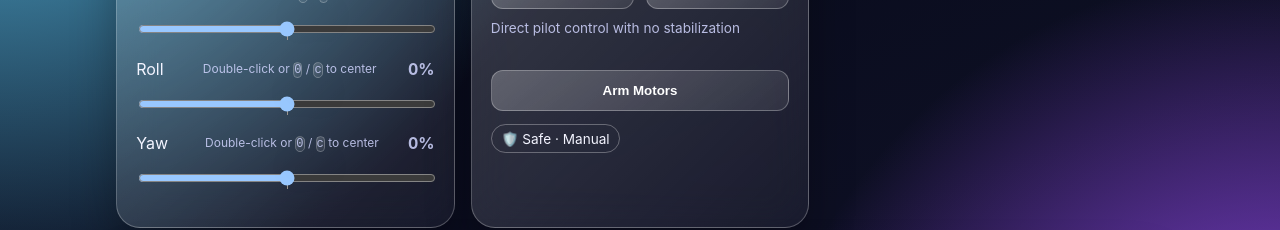
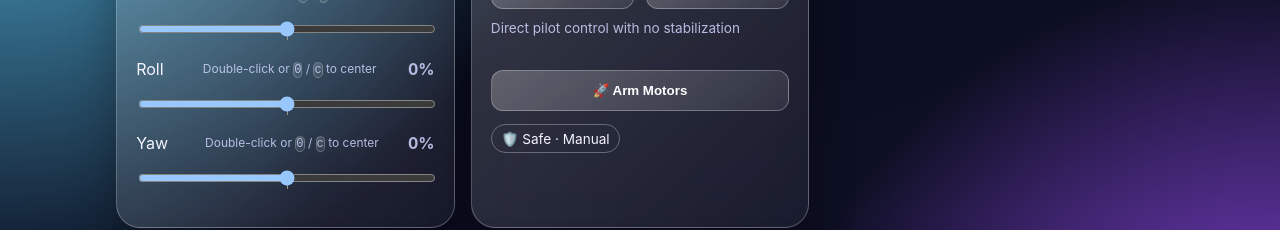
Before and after one commit to dhruvhaldar/DroneFlask, a Next.js app: page / in a window 1280 px wide. Shown: the part 302-532 px from the top of the page. Built offline with nearby package versions, Linux system fonts and the light colour scheme.

Commit message:
🎨 Palette: Add icon to Arm Motors button for consistency
Co-authored-by: dhruvhaldar <29486085+dhruvhaldar@users.noreply.github.com>

```diff
--- a/app/components/control-panel.tsx
+++ b/app/components/control-panel.tsx
@@ -199,7 +199,7 @@ export function ControlPanel() {
           ) : state.armed ? (
             <><span aria-hidden="true">🔒</span> Disarm</>
           ) : (
-            "Arm Motors"
+            <><span aria-hidden="true">🚀</span> Arm Motors</>
           )}
         </button>
 
```
